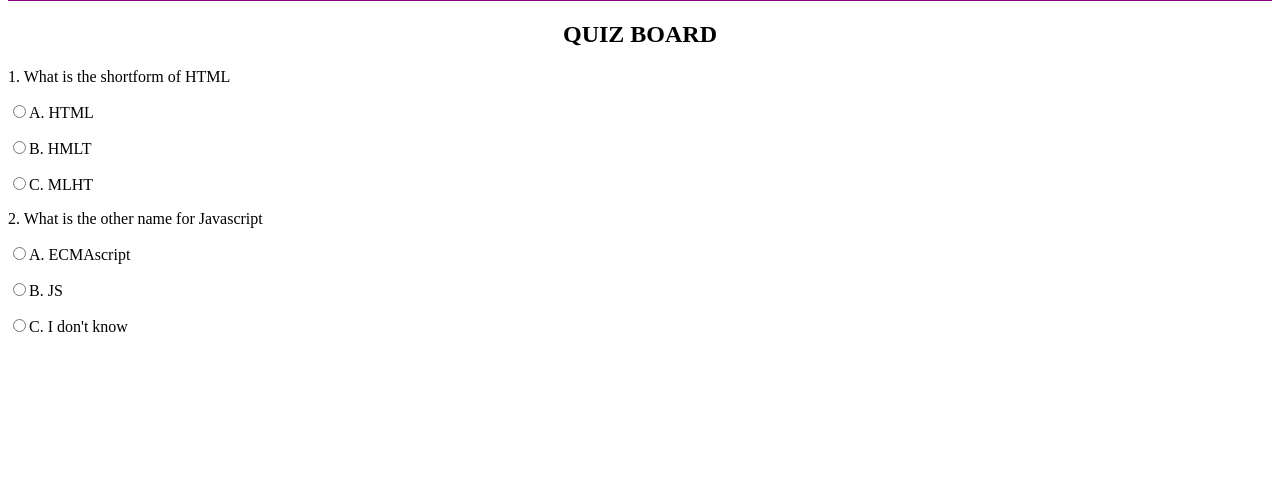
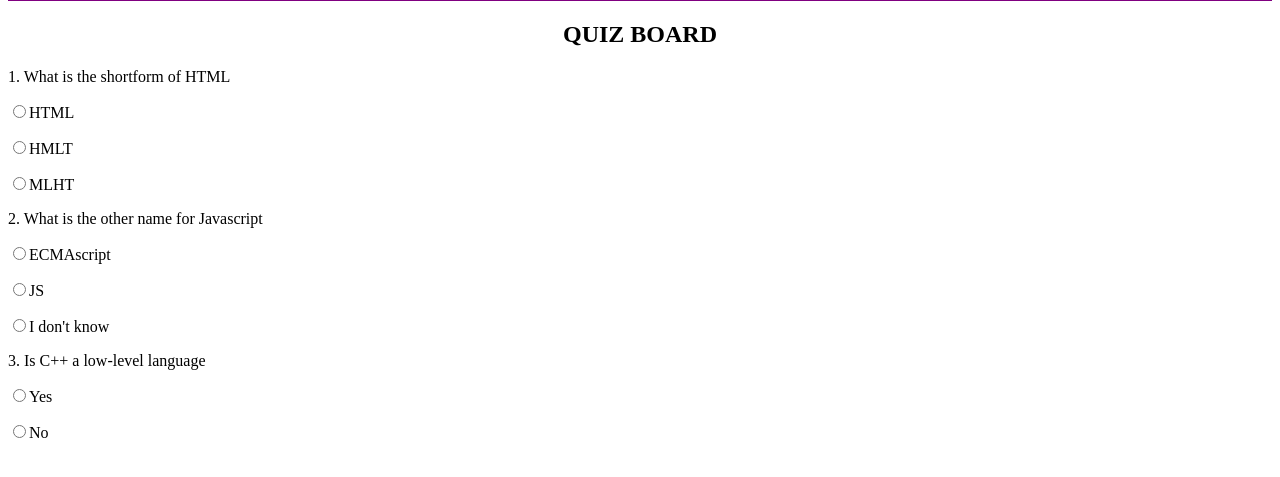
Before and after one commit to Williamsoditi/Preprep3-quizboard, a plain HTML site: page index.html in a window 1280 px wide. Shown: the part 213-690 px from the top of the page. Drawn offline with Linux system fonts and the light colour scheme.

Commit message:
chore: insert question3 - insert question3 without functionality

```diff
--- a/index.html
+++ b/index.html
@@ -19,15 +19,20 @@
     <form name="quiz" id="quiz">
         <div>
             <p>1. What is the shortform of HTML</p>
-            <p><input type="radio" name="question1" value="HTML">A. HTML</p>
-            <p><input type="radio" name="question1" value="HMLT">B. HMLT</p>
-            <p><input type="radio" name="question1" value="MLHT">C. MLHT</p>
+            <p><input type="radio" name="question1" value="HTML">HTML</p>
+            <p><input type="radio" name="question1" value="HMLT">HMLT</p>
+            <p><input type="radio" name="question1" value="MLHT">MLHT</p>
         </div>
         <div>
             <p>2. What is the other name for Javascript</p>
-            <p><input type="radio" name="question2" value="ECMAscript">A. ECMAscript</p>
-            <p><input type="radio" name="question2" value="JS">B. JS</p>
-            <p><input type="radio" name="question2" value="I don't know">C. I don't know</p>
+            <p><input type="radio" name="question2" value="ECMAscript">ECMAscript</p>
+            <p><input type="radio" name="question2" value="JS">JS</p>
+            <p><input type="radio" name="question2" value="I don't know">I don't know</p>
+        </div>
+        <div>
+            <p>3. Is C++ a low-level language</p>
+            <p><input type="radio" name="question3" value="Yes">Yes</p>
+            <p><input type="radio" name="question3" value="Yes">No</p>
         </div>
 
     </form>
```
